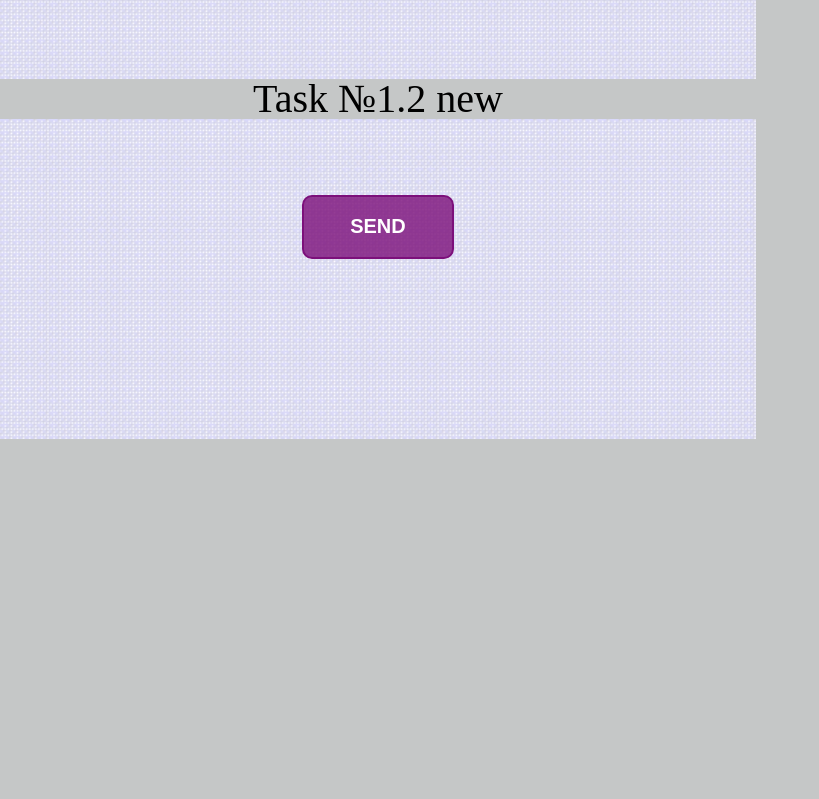
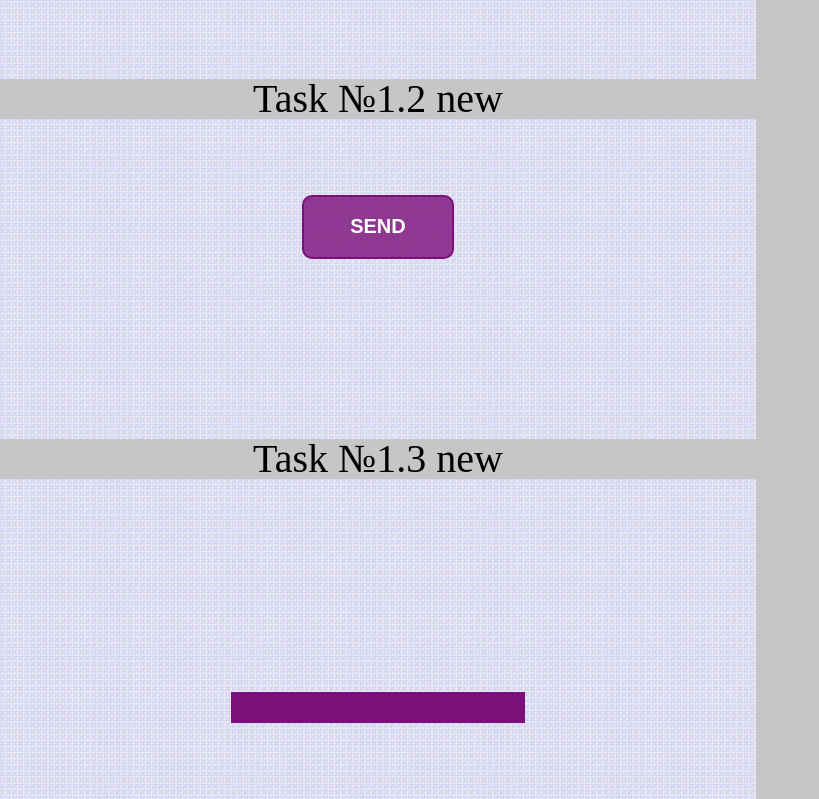
Before and after one commit to VitaliiDenysyuk/CSS_animations, a plain HTML site: page index.html in a window 1280 px wide. Shown: the part 1973-2772 px from the top of the page, without its empty margins (0-819 px from the left). Before the commit the page ends 2412 px from the top, so only its background shows below. Drawn offline with Linux system fonts and the light colour scheme.

Commit message:
task 1.3 new

```diff
--- a/assets/css/styles.css
+++ b/assets/css/styles.css
@@ -209,6 +209,7 @@ h2 {
     font-family: Verdana, Geneva, Tahoma, sans-serif;
     color: #6c6c5500;
     transition: 4s;
+    transition-delay: 1s;
  }
  .link {
      color: #0000ff00;
@@ -221,6 +222,27 @@ h2 {
     color: #0000ffff;
 }
 
+.rectangle {
+    width: 8%;
+    height: 15%;
+    background-color: #7c107b;
+    transition: 1s;
+    cursor: pointer;
+}
+.rectangle:hover {
+    height: 100%;
+    transition: 400ms;
+}
+.active_field {
+    width: 54%;
+    flex-basis: 65%;
+    margin-top: 5%;
+    margin-bottom: 10%;
+    /* background-color: #29f498; */
+    display: flex;
+    justify-content: center;
+    align-items: flex-end;
+}
 
 @keyframes rotating {
     0% {transform: rotate(0deg)}
--- a/index.html
+++ b/index.html
@@ -58,7 +58,7 @@
         <h2>Task №3</h2>
         <section class="backgroudTask">
             <div class="clock">
-                <div class = "arrow">
+                <div class="arrow">
                     <div class="noTransparentPartArrow"></div>
                 </div>
             </div>
@@ -84,6 +84,32 @@
                 <p class="policy">agree to our <a class="policy" href="">Privacy Policy</a></p>
             </div>
         </section>
+        <h2>Task №1.3 new</h2>
+        <section class="backgroudTask">
+
+            <div class="sackcloth">
+                <div class="active_field">
+                    <div class="rectangle">
+                    </div>
+                    <div class="rectangle">
+                    </div>
+                    <div class="rectangle">
+                    </div>
+                    <div class="rectangle">
+                    </div>
+                    <div class="rectangle">
+                    </div>
+                    <div class="rectangle">
+                    </div>
+                    <div class="rectangle">
+                    </div>
+                    <div class="rectangle">
+                    </div>
+                    <div class="rectangle">
+                    </div>
+                </div>
+            </div>
+        </section>
     </main>
 </body>
 
```
